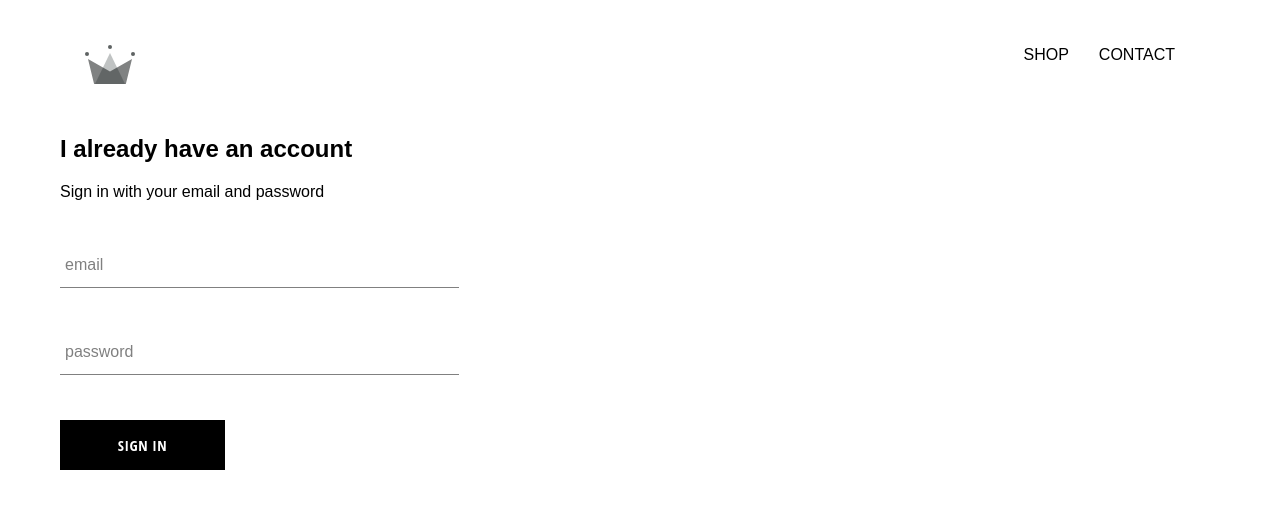
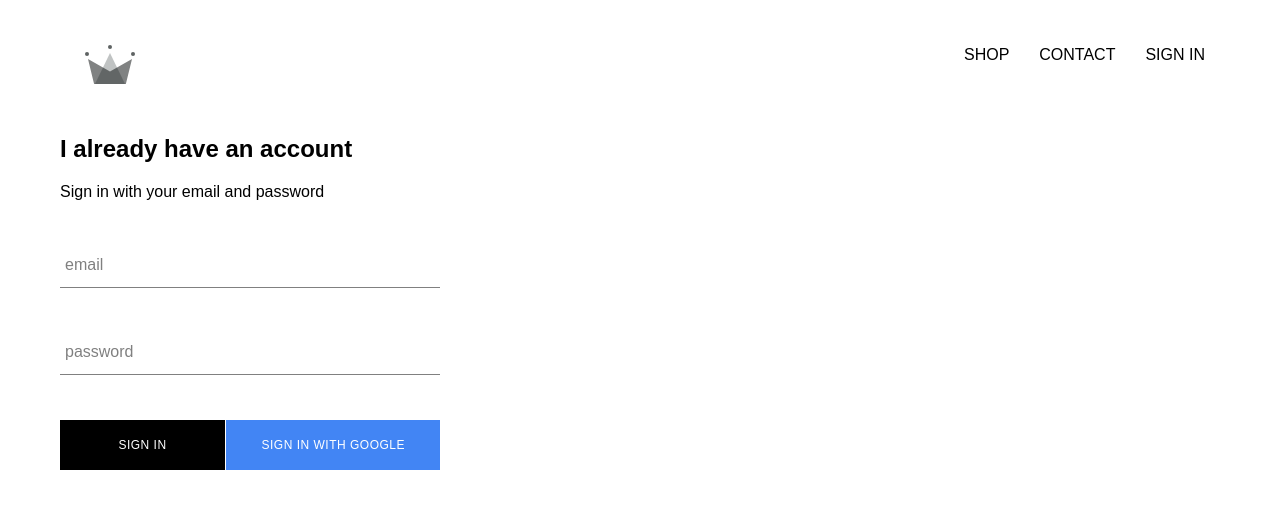
Before and after one commit to MiriNajme/crwn-clothing, a React (Create React App) app: page /signin in a window 1280 px wide. Shown: the top 508 px of the page. Built offline with nearby package versions, Linux system fonts and the light colour scheme; no server answers; a web font is replaced by a local one.

Commit message:
integrated firebase into the app, created sign in psge with sign-in component and sign in with google

```diff
--- a/package.json
+++ b/package.json
@@ -6,6 +6,7 @@
     "@testing-library/jest-dom": "^5.16.5",
     "@testing-library/react": "^13.4.0",
     "@testing-library/user-event": "^13.5.0",
+    "firebase": "^9.14.0",
     "node-sass": "^8.0.0",
     "react": "^18.2.0",
     "react-dom": "^18.2.0",
--- a/src/App.css
+++ b/src/App.css
@@ -6,3 +6,7 @@
   text-decoration: none;
   color: black;
 }
+
+* {
+  box-sizing: border-box;
+}
--- a/src/App.js
+++ b/src/App.js
@@ -1,5 +1,6 @@
 import React from "react";
 import { Switch, Route } from "react-router-dom";
+import { auth } from "./firebase/firebase.utils";
 
 import "./App.css";
 
@@ -8,10 +9,30 @@
 import Header from "./components/header/header";
 import SignInAndUp from "./pages/sign-in-and-up/sign-in-and-up";
 
-function App() {
+class App extends React.Component {
+  constructor() {
+    super();
+
+    this.state = {
+      currentUser: null,
+    };
+  }
+
+  unsubscribeFromAuth = null;
+
+  componentDidMount() {
+    this.unsubscribeFromAuth = auth.onAuthStateChanged((user) => {
+      this.setState({ currentUser: user });
+    });
+  }
+
+  componentWillUnmount() {
+    this.unsubscribeFromAuth();
+  }
+  render() {
     return (
       <div>
-      <Header />
+        <Header currentUser={this.state.currentUser} />
         <Switch>
           <Route exact path="/" component={HomePage} />
           <Route path="/shop" component={ShopPage} />
@@ -20,5 +41,6 @@
       </div>
     );
   }
+}
 
 export default App;
--- a/src/components/custom-button/custom-button.jsx
+++ b/src/components/custom-button/custom-button.jsx
@@ -2,10 +2,10 @@
 
 import "./custom-button.scss";
 
-const CustomButton = ({ children, ...otherProps }) => (
-    <button className="custom-button" {...otherProps}>
+const CustomButton = ({ children, isGoogleSignIn, ...otherProps }) => (
+    <button className={`${isGoogleSignIn ? "google-sign-in" : ""} custom-button`} {...otherProps}>
         {children}
-    </button>
+    </button >
 )
 
 export default CustomButton;
--- a/src/components/custom-button/custom-button.scss
+++ b/src/components/custom-button/custom-button.scss
@@ -5,12 +5,11 @@
   letter-spacing: 0.5px;
   line-height: 50px;
   padding: 0 35px 0 35px;
-  font-size: 15px;
+  font-size: 12px;
   background-color: black;
   color: white;
   text-transform: uppercase;
-  font-family: "Open Sans Condensed";
-  font-weight: bolder;
+  font-weight: normal;
   border: none;
   cursor: pointer;
 
@@ -19,4 +18,13 @@
     color: black;
     border: 1px solid black;
   }
+  &.google-sign-in {
+    background-color: #4285f4;
+    color: white;
+
+    &:hover {
+      background-color: #357ae8;
+      border: none;
+    }
+  }
 }
--- a/src/components/header/header.jsx
+++ b/src/components/header/header.jsx
@@ -1,10 +1,11 @@
 import React from "react";
 import { Link } from "react-router-dom";
 import { ReactComponent as Logo } from "../../assets/crown.svg";
+import { auth } from "../../firebase/firebase.utils";
 
 import "./header.scss";
 
-const Header = () => (
+const Header = ({ currentUser }) => (
     <div className="header">
         <Link className="logo-container" to="/">
             <Logo className="logo" />
@@ -12,7 +13,12 @@
         <div className="options">
             <Link className="option" to="/shop">SHOP</Link>
             <Link className="option" to="/contact">CONTACT</Link>
-            <Link className="option" to="/"></Link>
+            {
+                currentUser ?
+                    <div className="option" onClick={() => auth.signOut()}>SIGN OUT</div>
+                    :
+                    <Link className="option" to="/signin">SIGN IN</Link>
+            }
 
         </div>
     </div>
--- a/src/components/header/header.scss
+++ b/src/components/header/header.scss
@@ -20,6 +20,7 @@
 
     .option {
       padding: 10px 15px;
+      cursor: pointer;
     }
   }
 }
--- a/src/components/sign-in/sign-in.jsx
+++ b/src/components/sign-in/sign-in.jsx
@@ -1,9 +1,10 @@
 import React from "react";
-
-import "./sign-in.scss";
 
 import FormInput from "../../components/form-input/form-input";
 import CustomButton from "../custom-button/custom-button";
+import { signInWithGoogle } from "../../firebase/firebase.utils";
+
+import "./sign-in.scss";
 
 class SignIn extends React.Component {
     constructor() {
@@ -32,7 +33,10 @@
                 <form onSubmit={this.handleSubmit}>
                     <FormInput name="email" handleChange={this.handleChange} label="email" value={this.state.email} required />
                     <FormInput name="password" type="password" handleChange={this.handleChange} label="password" value={this.state.password} required />
-                    <CustomButton type="submit">SIGN IN</CustomButton>
+                    <div className="buttons">
+                        <CustomButton type="submit">SIGN IN</CustomButton>
+                        <CustomButton onClick={signInWithGoogle} isGoogleSignIn> sign in with google </CustomButton>
+                    </div>
                 </form>
 
             </div>
--- a/src/components/sign-in/sign-in.scss
+++ b/src/components/sign-in/sign-in.scss
@@ -1,9 +1,14 @@
 .sign-in {
-  width: 30vw;
+  width: 380px;
   display: flex;
   flex-direction: column;
 
   .title {
     margin: 10px 0px;
   }
+
+  .buttons {
+    display: flex;
+    justify-content: space-between;
+  }
 }
--- /dev/null
+++ b/src/firebase/firebase.utils.js
@@ -0,0 +1,24 @@
+import firebase from "firebase/compat/app";
+import "firebase/compat/firestore";
+import "firebase/compat/auth";
+
+const config = {
+  apiKey: "AIzaSyAOVRz7XJt-1LukFa4SnFRixqkFI07VyuA",
+  authDomain: "crown-db-5ed20.firebaseapp.com",
+  projectId: "crown-db-5ed20",
+  storageBucket: "crown-db-5ed20.appspot.com",
+  messagingSenderId: "188785137944",
+  appId: "1:188785137944:web:81b8df7819de3e05da266d",
+};
+
+firebase.initializeApp(config);
+
+export const auth = firebase.auth();
+export const firestore = firebase.firestore();
+console.log(auth);
+
+const provider = new firebase.auth.GoogleAuthProvider();
+provider.setCustomParameters({ prompt: "select_account" });
+export const signInWithGoogle = () => auth.signInWithPopup(provider);
+
+export default firebase;
```
Also changed, not shown: 1 other file (tests, documents, lock files or other folders). Lines whose indentation alone changed are shown as unchanged.
